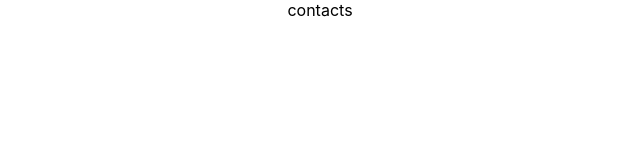
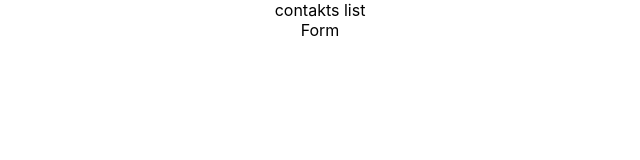
Before and after one commit to mkisecok/Contact-list, a React (Create React App) app in the folder contact-list/: page / in a window 1280 px wide. Shown: the top 160 px of the page, without its empty margins (320-960 px from the left). Built offline with nearby package versions, Linux system fonts and the light colour scheme.

Commit message:
Add Form component

```diff
--- /dev/null
+++ b/contact-list/src/components/Contacts/Form/index.js
@@ -0,0 +1,11 @@
+import React from 'react'
+
+const Form = () => {
+    return (
+        <div>
+            Form
+        </div>
+    )
+}
+
+export default Form
--- /dev/null
+++ b/contact-list/src/components/Contacts/List/index.js
@@ -0,0 +1,11 @@
+import React from 'react'
+
+const List = () => {
+    return (
+        <div>
+            contakts list
+        </div>
+    )
+}
+
+export default List
--- a/contact-list/src/components/Contacts/index.js
+++ b/contact-list/src/components/Contacts/index.js
@@ -1,9 +1,12 @@
 import React from 'react'
+import List from './List'
+import Form from './Form'
 
  const Contacts= () => {
     return (
         <div>
-            contacts
+            <List/>
+            <Form/>
         </div>
     )
 }
```
